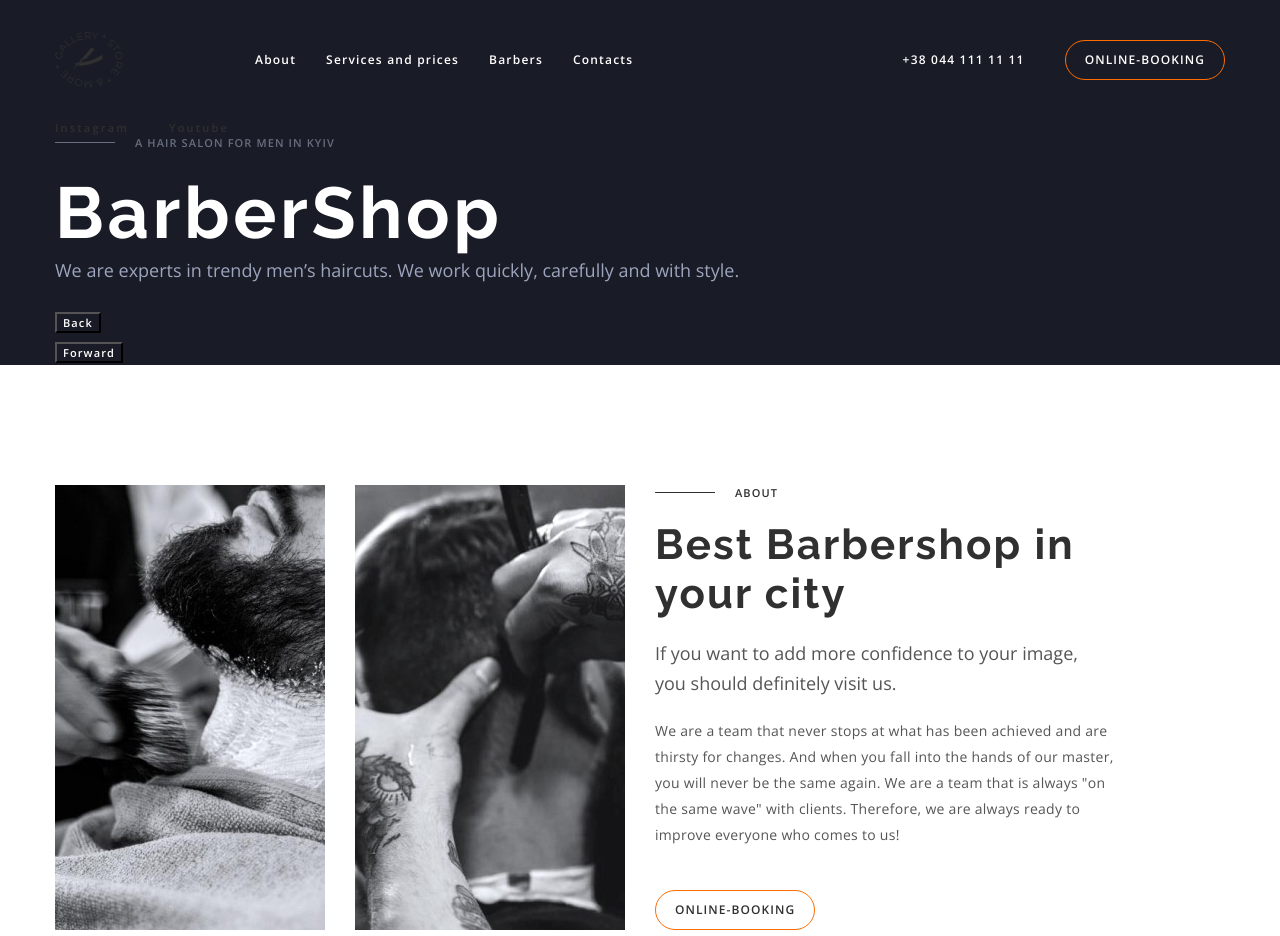
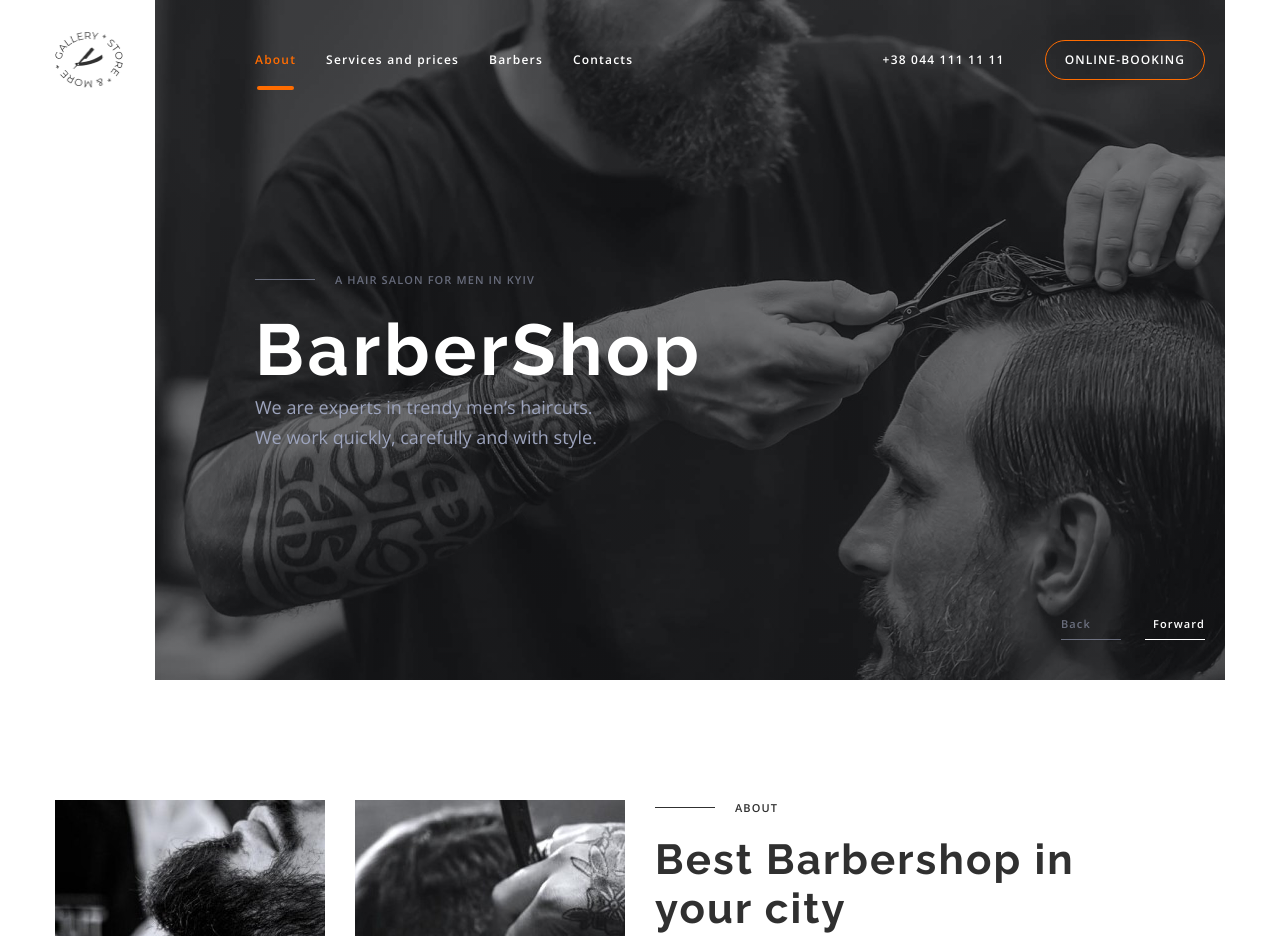
Before and after one commit to goitacademy-lectures/fecore-70, a plain HTML site: page index.html in a window 1280 px wide. Shown: the top 936 px of the page. Drawn offline with nearby package versions, Linux system fonts and the light colour scheme.

Commit message:
add module 05 theory

```diff
--- a/css/styles.css
+++ b/css/styles.css
@@ -20,6 +20,8 @@
   --btn-radius: 25px;
   --indent: 30px;
   --items: 4;
+
+  --idx-header: 100;
 }
 
 /**
@@ -192,7 +194,19 @@ img {
   |============================
 */
 .header {
-  background-color: var(--dark-bg-cl);
+  position: fixed;
+  top: 0;
+  left: 0;
+  z-index: var(--idx-header);
+
+  width: 100%;
+
+  /* background-color: var(--dark-bg-cl); */
+}
+
+.no-transparency {
+  background-color: rgba(25, 28, 38, 0.5);
+  backdrop-filter: blur(4px);
 }
 
 .header-container {
@@ -237,9 +251,37 @@ img {
   color: var(--accent-txt-cl);
 }
 
+.header-nav-link {
+  position: relative;
+}
+
+.header-nav-link.current {
+  color: var(--accent-txt-cl);
+}
+
+.header-nav-link::after {
+  content: '';
+  position: absolute;
+  bottom: 30px;
+  left: 5%;
+
+  width: 90%;
+  height: 4px;
+  border-radius: 4px;
+  background-color: var(--accent-bg-cl);
+  opacity: 0;
+}
+
+.header-nav-link.current::after,
+.header-nav-link:hover::after,
+.header-nav-link:focus::after {
+  opacity: 1;
+}
+
 .header-group {
   display: flex;
   align-items: center;
+  padding-right: 20px;
 }
 
 .header-contact {
@@ -251,11 +293,35 @@ img {
   |============================
 */
 .hero {
+}
+
+.hero-container {
+  position: relative;
+  display: flex;
+}
+
+.hero-left-side {
+  width: 100px;
+}
+
+.hero-right-side {
+  padding: 272px 0 208px 100px;
+  flex-grow: 1;
+
   background-color: #191c26;
+  background-image: linear-gradient(rgba(25, 28, 38, 0.2), rgba(25, 28, 38, 0.2)),
+    url(../images/hero/slider-img.jpg);
+  background-size: cover;
+  background-position: center;
+}
+
+.hero-undertitle {
+  width: 360px;
 }
 
 .media-list {
   display: flex;
+  display: none;
   align-items: center;
   gap: 40px;
 }
@@ -275,17 +341,41 @@ img {
   color: var(--accent-txt-cl);
 }
 
+.slider-controls {
+  position: absolute;
+  right: 35px;
+  bottom: 40px;
+
+  display: flex;
+  align-items: center;
+  gap: 24px;
+}
+
 .slider-btn {
+  min-width: 60px;
+  min-height: 24px;
+  padding: 0;
+  padding-bottom: 8px;
+
   font-weight: 600;
   font-size: 11px;
   line-height: calc(15 / 11);
   letter-spacing: 0.1em;
-
+  text-align: right;
   color: var(--light-txt-cl);
 
   background-color: transparent;
+  border: none;
+  border-bottom: 1px solid #ffffff;
 
   cursor: pointer;
+}
+
+.slider-btn.disable {
+  text-align-last: left;
+  color: rgba(157, 164, 189, 0.6);
+  border-color: rgba(157, 164, 189, 0.6);
+  cursor: not-allowed;
 }
 
 /**
--- a/index.html
+++ b/index.html
@@ -29,7 +29,7 @@
 
   <body>
     <!-- Header section -->
-    <header class="header">
+    <header class="header" data-header>
       <div class="header-container container">
         <a class="header-link" href="">
           <img
@@ -43,7 +43,7 @@
         <nav class="header-nav">
           <ul class="header-list list">
             <li class="header-item">
-              <a class="header-nav-link link" href="#about">About</a>
+              <a class="header-nav-link current link" href="#about">About</a>
             </li>
             <li class="header-item">
               <a class="header-nav-link link" href="#price">Services and prices</a>
@@ -68,7 +68,8 @@
     <main>
       <!-- Hero section -->
       <section class="hero">
-        <div class="container">
+        <div class="hero-container container">
+          <div class="hero-left-side">
             <ul class="media-list list">
               <li class="media-item">
                 <a class="media-link link" href="">Instagram</a>
@@ -77,16 +78,17 @@
                 <a class="media-link link" href="">Youtube</a>
               </li>
             </ul>
+          </div>
           <div class="hero-right-side">
             <p class="uppertitle uppertitle-theme-dark">A hair salon for men in Kyiv</p>
             <h1 class="main-title">BarberShop</h1>
-            <p class="undertitle undertitle-theme-dark">
+            <p class="hero-undertitle undertitle undertitle-theme-dark">
               We are experts in trendy men’s haircuts. We work quickly, carefully and with style.
             </p>
           </div>
-          <ul class="slider-list list">
+          <ul class="slider-controls list">
             <li class="slider-item">
-              <button class="slider-btn" type="button">Back</button>
+              <button class="slider-btn disable" type="button">Back</button>
             </li>
             <li class="slider-item">
               <button class="slider-btn" type="button">Forward</button>
@@ -412,55 +414,6 @@
           </ul>
         </div>
       </section>
-
-      <section class="section client">
-        <div class="container">
-          <ul class="clients-list list">
-            <li class="clients-items">
-              <a href="" class="clients-link">
-                <svg class="clients-icon" width="106" height="60">
-                  <use href="./images/icons.svg#logo-1"></use>
-                </svg>
-              </a>
-            </li>
-            <li class="clients-items">
-              <a href="" class="clients-link">
-                <svg class="clients-icon" width="106" height="60">
-                  <use href="./images/icons.svg#logo-2"></use>
-                </svg>
-              </a>
-            </li>
-            <li class="clients-items">
-              <a href="" class="clients-link">
-                <svg class="clients-icon" width="106" height="60">
-                  <use href="./images/icons.svg#logo-3"></use>
-                </svg>
-              </a>
-            </li>
-            <li class="clients-items">
-              <a href="" class="clients-link">
-                <svg class="clients-icon" width="106" height="60">
-                  <use href="./images/icons.svg#logo-4"></use>
-                </svg>
-              </a>
-            </li>
-            <li class="clients-items">
-              <a href="" class="clients-link">
-                <svg class="clients-icon" width="106" height="60">
-                  <use href="./images/icons.svg#logo-5"></use>
-                </svg>
-              </a>
-            </li>
-            <li class="clients-items">
-              <a href="" class="clients-link">
-                <svg class="clients-icon" width="106" height="60">
-                  <use href="./images/icons.svg#logo-6"></use>
-                </svg>
-              </a>
-            </li>
-          </ul>
-        </div>
-      </section>
       <!-- Gallery section -->
       <section class="gallery section">
         <div class="container">
@@ -592,5 +545,7 @@
         </ul>
       </div>
     </footer>
+
+    <script src="./js/header-scroll.js"></script>
   </body>
 </html>
--- /dev/null
+++ b/js/header-scroll.js
@@ -0,0 +1,13 @@
+window.onscroll = () => changeHeaderBackground();
+
+function changeHeaderBackground() {
+  const header = document.querySelector('[data-header]');
+  const headerOffsetTrigger = header.offsetHeight;
+  const pageOffset = window.pageYOffset;
+
+  if (pageOffset > headerOffsetTrigger) {
+    header.classList.add('no-transparency');
+  } else {
+    header.classList.remove('no-transparency');
+  }
+}
```
Also changed, not shown: js/modal.js (added, +14 -0 lines), images/hero/slider-img.jpg (added). Lines whose indentation alone changed are shown as unchanged.
